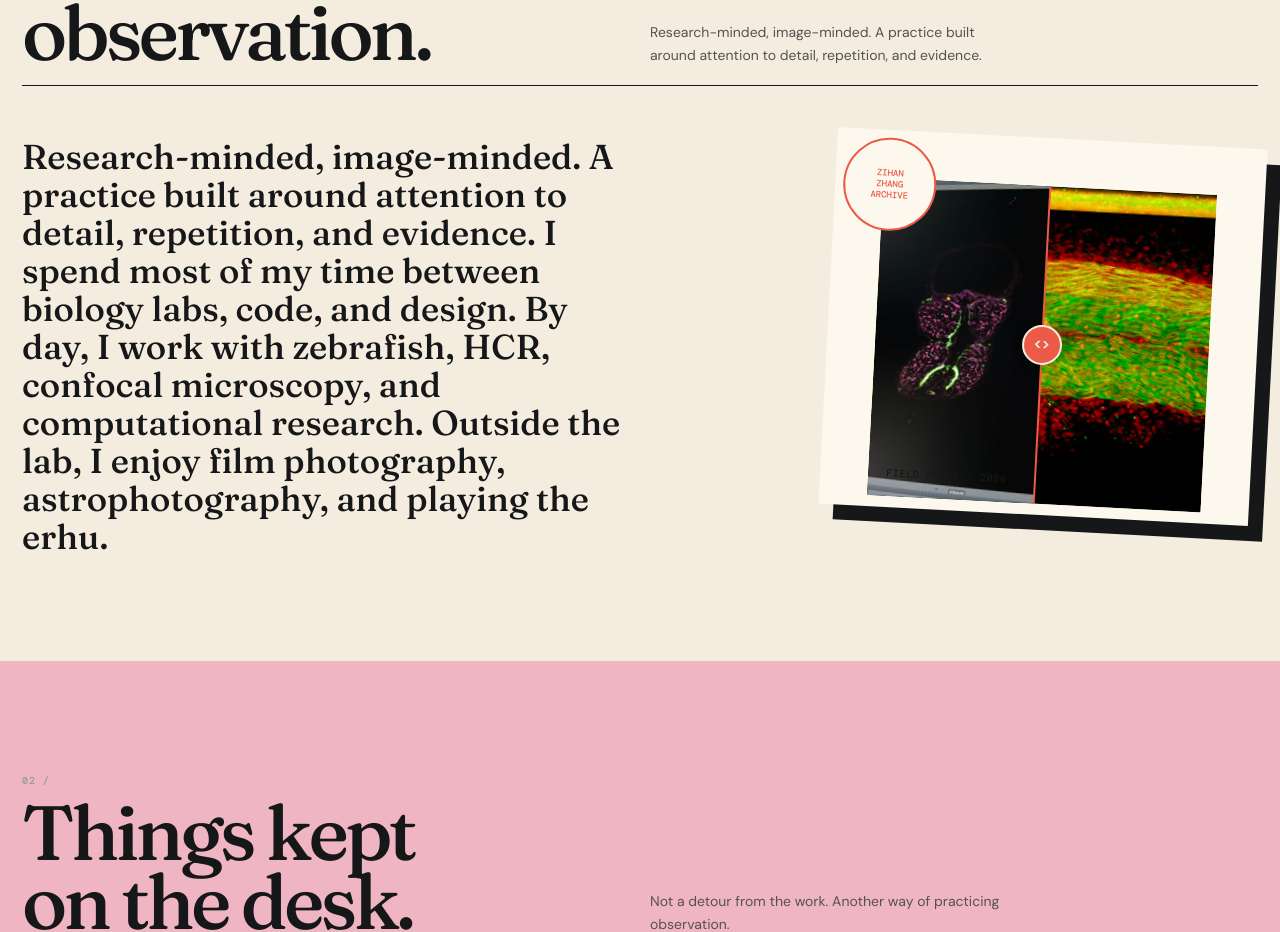
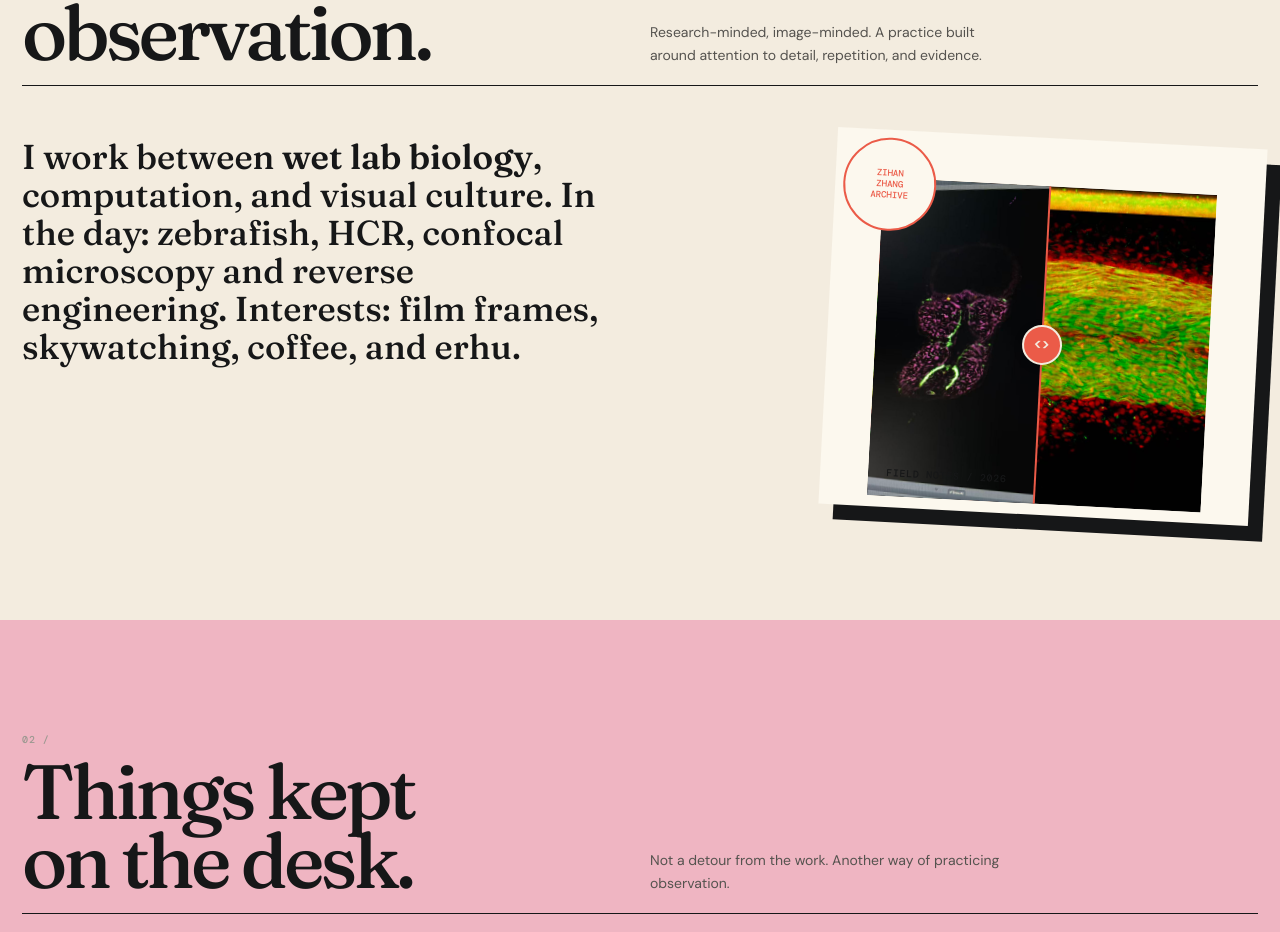
Before and after one commit to hzhang29-droid/HannahZhang-Personal-Website, a React (Vite) app in the folder Figma/Enhance Personal Website Interactivity/: page / in a window 1280 px wide. Shown: the part 1720-2652 px from the top of the page. Built offline with nearby package versions, Linux system fonts and the light colour scheme; a web font is replaced by a local one.

Commit message:
Revert About section English text to original version

```diff
--- a/Figma/Enhance Personal Website Interactivity/src/app/App.tsx
+++ b/Figma/Enhance Personal Website Interactivity/src/app/App.tsx
@@ -63,7 +63,7 @@ const TRANSLATIONS = {
     },
     about: {
       title: "About",
-      desc: "Research-minded, image-minded. A practice built around attention to detail, repetition, and evidence. I spend most of my time between biology labs, code, and design. By day, I work with zebrafish, HCR, confocal microscopy, and computational research. Outside the lab, I enjoy film photography, astrophotography, and playing the erhu.",
+      desc: "I work between <strong>wet lab biology</strong>, computation, and visual culture. In the day: zebrafish, HCR, confocal microscopy and reverse engineering. Interests: film frames, skywatching, coffee, and erhu.",
     },
     research: "Research",
     photography: "Photography",
```
